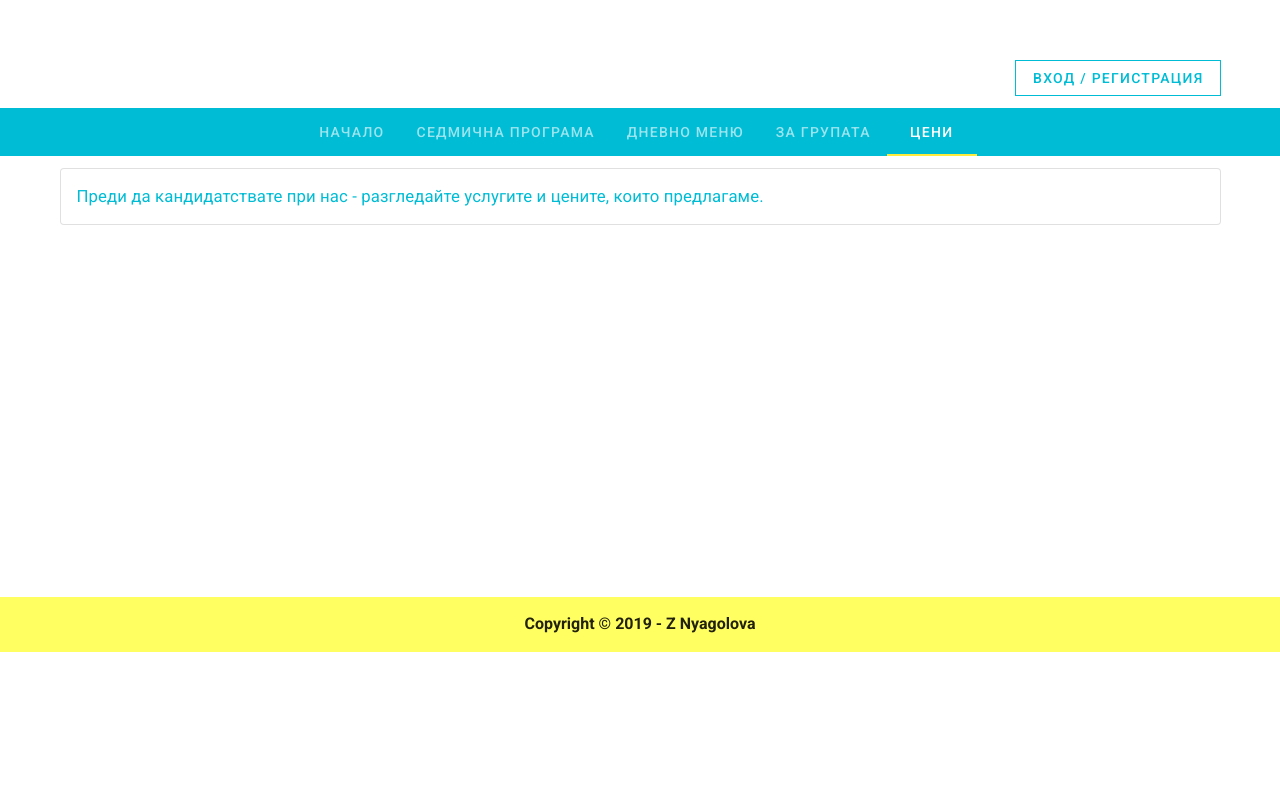
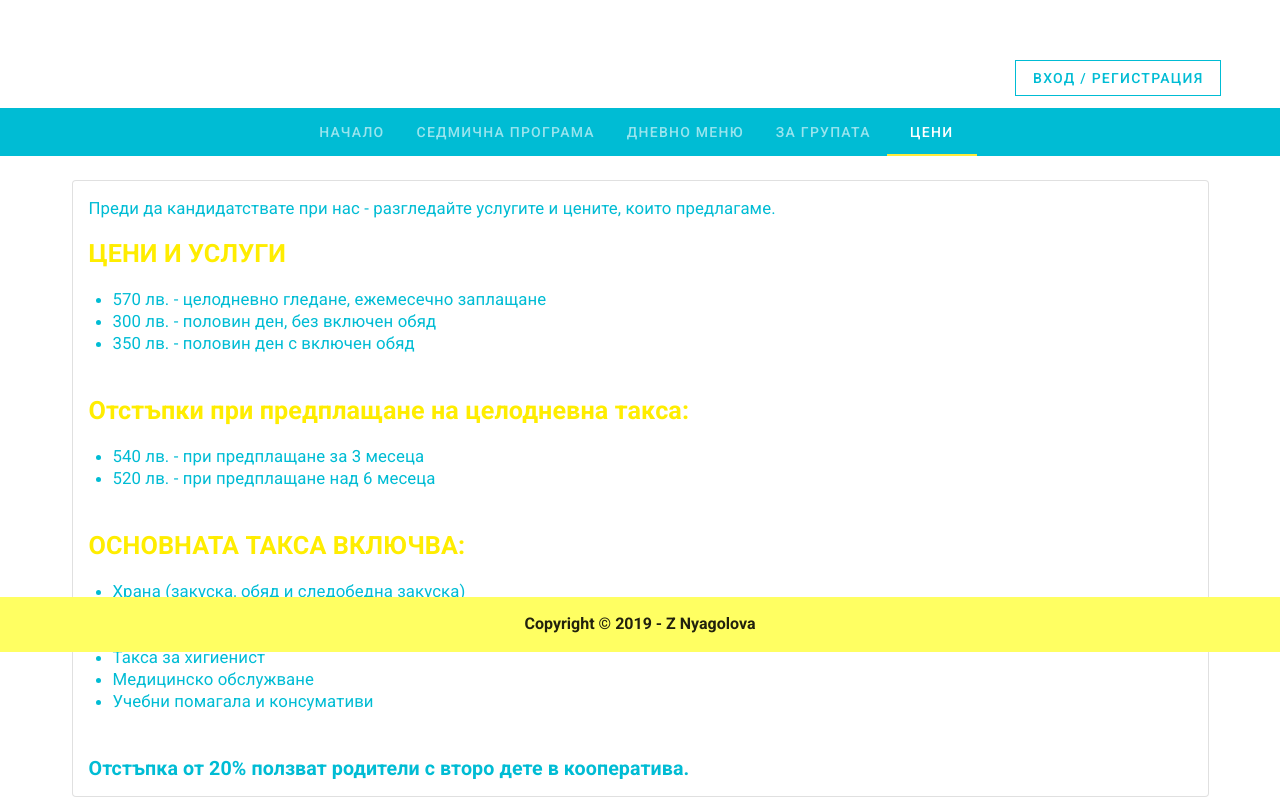
Before and after one commit to Nyagolova/Vue-App-Parents-Cooperative, a Vue app: page /prices in a window 1280 px wide. Shown: the part 148-952 px from the top of the page. Before the commit the page ends 870 px from the top, so only its background shows below. Built offline with nearby package versions, Linux system fonts and the light colour scheme; no server answers; what vuefire would draw is missing.

Commit message:
Update component: ViewPrices
Added price list

```diff
--- a/src/views/ViewPrices.vue
+++ b/src/views/ViewPrices.vue
@@ -1,7 +1,43 @@
 <template>
-  <page-info>
-    Преди да кандидатствате при нас - разгледайте услугите и цените, които предлагаме.
-  </page-info>
+  <v-container>
+    <page-info>
+      Преди да кандидатствате при нас - разгледайте услугите и цените, които предлагаме.
+
+      <br><br>
+      <h2> ЦЕНИ И УСЛУГИ</h2>
+      <br>
+      <ul>
+        <li>570 лв. - целодневно гледане, ежемесечно заплащане</li>
+        <li>300 лв. - половин ден, без включен обяд</li>
+        <li>350 лв. - половин ден с включен обяд</li>
+      </ul>
+
+      <br><br>
+      <h2>Отстъпки при предплащане на целодневна такса:</h2>
+      <br>
+      <ul>
+        <li>540 лв. - при предплащане за 3 месеца</li>
+        <li>520 лв. - при предплащане над 6 месеца</li>
+      </ul>
+
+
+      <br><br>
+      <h2>ОСНОВНАТА ТАКСА ВКЛЮЧВА: </h2>
+      <br>
+      <ul>
+        <li> Храна (закуска, обяд и следобедна закуска) </li>
+        <li> Такса за учител</li>
+        <li> Такса за готвач</li>
+        <li> Такса за хигиенист</li>
+        <li> Медицинско обслужване</li>
+        <li> Учебни помагала и консумативи</li>
+      </ul>
+
+      <br><br><h3> Oтстъпка от 20% ползват родители с второ дете в кооператива.</h3>
+    </page-info>
+
+
+  </v-container>
 </template>
 
 <script>
@@ -13,6 +49,8 @@ export default {
 }
 </script>
 
-<style>
-
+<style scoped>
+h2 {
+  color: #ffed00;
+}
 </style>
--- /dev/null
+++ b/vue.config.js
@@ -0,0 +1,5 @@
+module.exports = {
+  publicPath: process.env.NODE_ENV === 'production'
+    ? '/VueJSExam-ParentsCooperative/'
+    : '/'
+}
```
